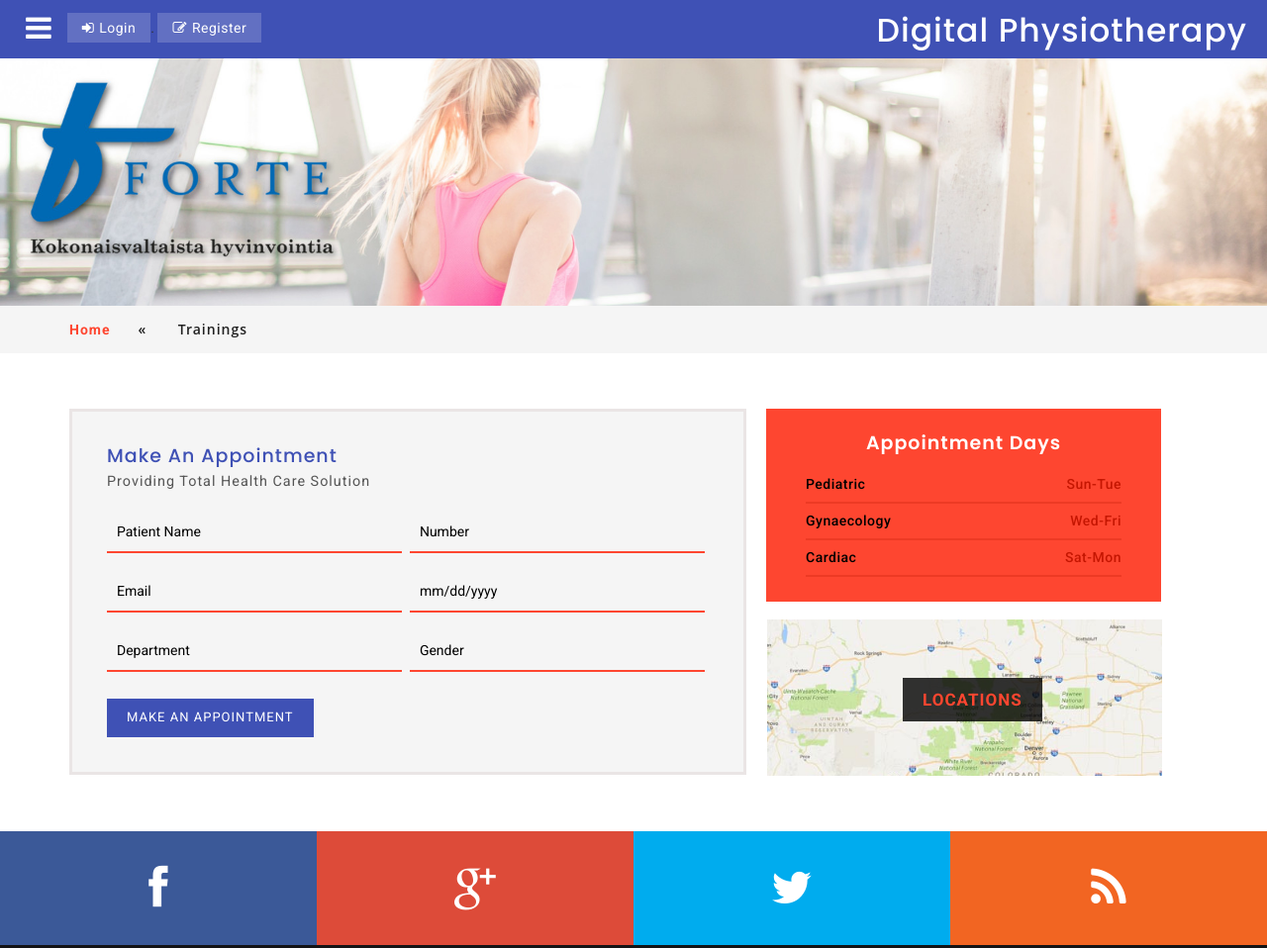
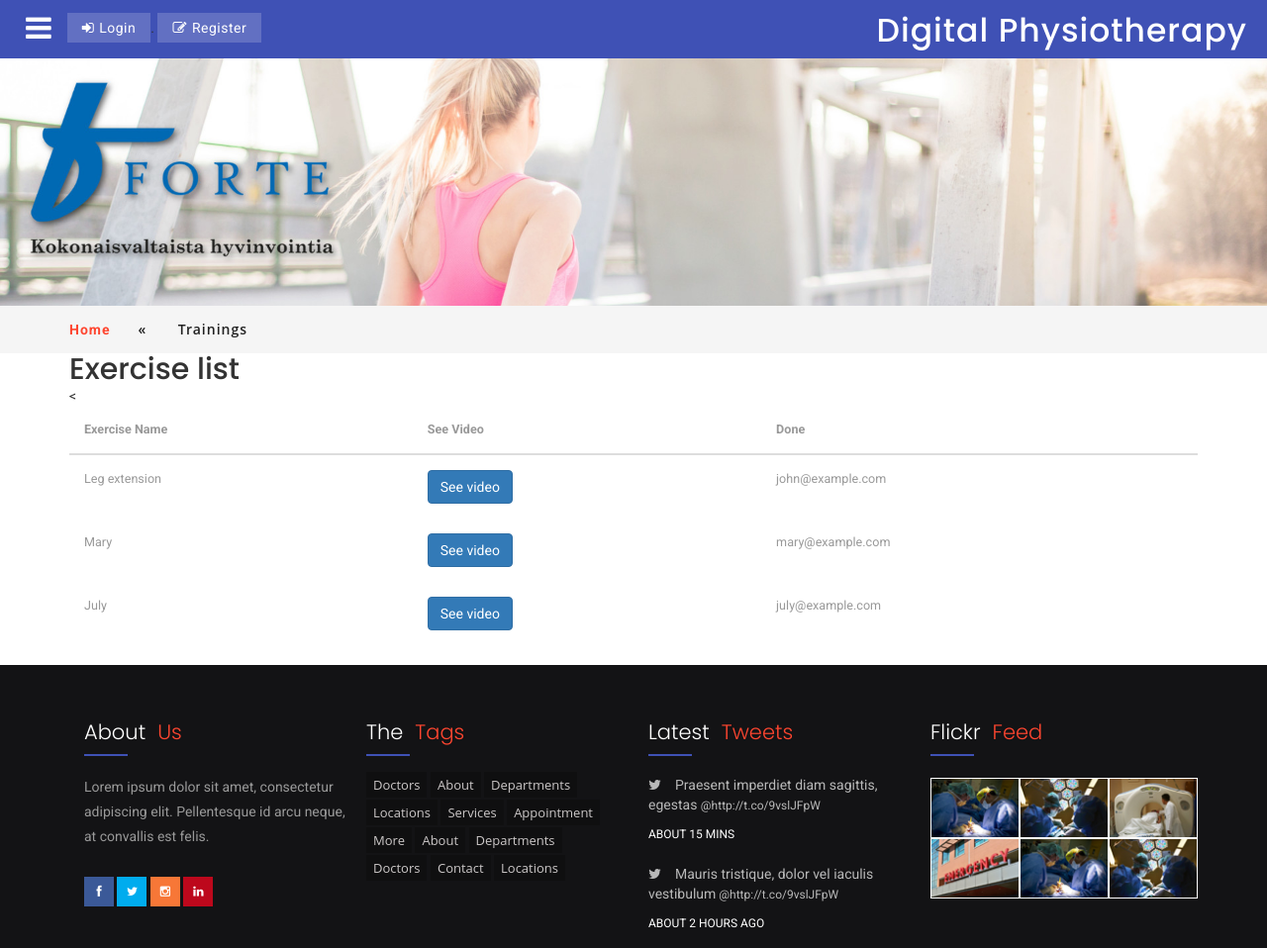
Before and after one commit to Ucone/Demola, a plain HTML site: page web/training.html in a window 1280 px wide. Shown: the top 958 px of the page at 99% size. Drawn offline with Linux system fonts and the light colour scheme.

Commit message:
Table included without format

```diff
--- a/web/training.html
+++ b/web/training.html
@@ -145,66 +145,41 @@ License URL: http://creativecommons.org/licenses/by/3.0/
 	</div>
 </div>
 <!-- //breadcrumbs -->
-<!-- Appointment -->
-<div class="appointment">
-   <div class="container">
-	<div class="form-agileits">
-	<h3>Make an appointment</h3>
-	<p>Providing Total Health Care Solution</p>
-	<form action="#" method="post">
-		<input  class="name" type="text" name="Patient Name" placeholder="Patient Name" required=""/>
-		<input type="text" name="Number" placeholder="Number" required=""/>
-		<input class="name" type="email" name="Email" placeholder="Email" required=""/>
-		<input  id="datepicker1" name="Text" type="text" value="" onfocus="this.value = '';" onblur="if (this.value == '') {this.value = 'mm/dd/yyyy';}" placeholder="mm/dd/yyyy" required="">
-		<select class="form-control name" placeholder="department">
-			<option>Department</option>
-			<option>Cardiology</option>
-			<option>Ophthalmology</option>
-			<option>Neurology</option>
-			<option>Psychology</option>
-			<option>Dermatology</option>
-		</select>
-		<select class="form-control">
-			<option>Gender</option>
-			<option>Male</option>
-			<option>Female</option>
-		</select>
-		 <input type="submit" value="Make an appointment">
-	</form>
-	</div>
-	<div class="timings-w3ls">
-							<h5>Appointment Days</h5>
-							<ul>
-								<li>Pediatric <span>Sun-Tue</span></li>
-								<li>Gynaecology<span>Wed-Fri</span></li>
-								<li>Cardiac<span>Sat-Mon</span></li>
-							</ul>
-	</div>
-	<div class="w3ls-location">
-		<a href="locations.html">Locations</a>
-	</div>
-	</div>
 
-	<div class="clearfix"> </div>
+<!-- Training -->
+<div class="container">
+  <h2>Exercise list</h2>
+  <table class="table table-hover">
+    <thead>
+      <tr>
+        <th>Exercise Name</th>
+        <th>See Video</th>
+        <th>Done</th>
+      </tr>
+    </thead>
+    <tbody>
+      <tr>
+        <td>Leg extension</td>
+        <td><button type="button" class="btn btn-primary">See video</button></td>
+        <td>john@example.com</td>
+      </tr>
+      <tr>
+        <td>Mary</td>
+        <<td><button type="button" class="btn btn-primary">See video</button></td>
+        <td>mary@example.com</td>
+      </tr>
+      <tr>
+        <td>July</td>
+        <td><button type="button" class="btn btn-primary">See video</button></td>
+        <td>july@example.com</td>
+      </tr>
+    </tbody>
+  </table>
 </div>
-	<!-- //Appointment -->
-<!--social-icons-->
-<div class="social-agileinfo">
-	<a href="#"  class="social-icon-w3-agile facebook">
-		<i class="fa fa-facebook" aria-hidden="true"></i>
-	</a>
-	<a href="#"  class="social-icon-w3-agile google-plus">
-		<i class="fa fa-google-plus" aria-hidden="true"></i>
-	</a>
-	<a href="#" class="social-icon-w3-agile twitter">
-		<i class="fa fa-twitter" aria-hidden="true"></i>
-	</a>
-	<a href="#" class="social-icon-w3-agile rss">
-		<i class="fa fa-rss" aria-hidden="true"></i>
-	</a>
-	<div class="clearfix"></div>
-</div>
-<!--//social-icons-->
+<!-- //Training -->
+
+
+
 <!-- footer -->
 	<div class="footer">
 		<div class="agileinfo_footer_bottom">
@@ -306,14 +281,7 @@ License URL: http://creativecommons.org/licenses/by/3.0/
 <script src="js/jquery.nicescroll.js"></script>
 <script src="js/scripts.js"></script>
 
-<!-- Calendar -->
-				<script src="js/jquery-ui.js"></script>
-				  <script>
-						  $(function() {
-							$( "#datepicker,#datepicker1,#datepicker2,#datepicker3" ).datepicker();
-						  });
-				  </script>
-			<!-- //Calendar -->
+
 
 <!--jarallax -->
 	<script src="js/SmoothScroll.min.js"></script>
```
